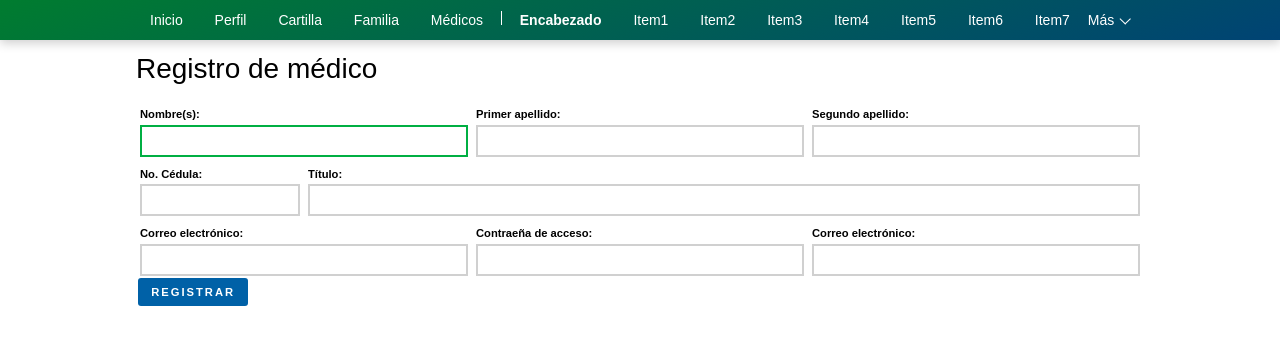
After one commit to francerz/sesi, a PHP site: page /eneit/app/medico-registro.php in a window 1280 px wide. The commit adds this page. Shown: the top 345 px of the page. Run offline with PHP 8.4, Linux system fonts and the light colour scheme; style sheets or scripts are compiled from the project's sources.

Commit message:
Registro de médico.

```diff
--- /dev/null
+++ b/app/medico-registro.php
@@ -0,0 +1,46 @@
+<?php include '../config.php'; ?>
+<?php mostrarStruct('top',['title'=>'Página de prueba']); ?>
+<?php mostrarStruct('header'); ?>
+<main>
+    <div class='content-view'>
+        <h1>Registro de médico</h1>
+        <form class='form flex' method='POST' action='app/action/medico.php?action=insertar'>
+            <div class='input w2'>
+                <label for='txtNombres'>Nombre(s):</label>
+                <input id='txtNombres' name='nombres' required autofocus />
+            </div>
+            <div class='input w2'>
+                <label for='txtApellido1'>Primer apellido:</label>
+                <input id='txtApellido1' name='apellido1' required />
+            </div>
+            <div class='input w2'>
+                <label for='txtApellido2'>Segundo apellido:</label>
+                <input id='txtApellido2' name='apellido2' required />
+            </div>
+            <div class='input w1'>
+                <label for='txtCedula'>No. Cédula:</label>
+                <input id='txtCedula' name='cedula' required />
+            </div>
+            <div class='input w5'>
+                <label for='txtTitulo'>Título:</label>
+                <input id='txtTitulo' name='titulo' required />
+            </div>
+            <div class='input w2'>
+                <label for='txtEmail'>Correo electrónico:</label>
+                <input id='txtEmail' name='email' required />
+            </div>
+            <div class='input w2'>
+                <label for='txtPassword'>Contraeña de acceso:</label>
+                <input id='txtPassword' name='password' required />
+            </div>
+            <div class='input w2'>
+                <label for='txtPassword2'>Correo electrónico:</label>
+                <input id='txtPassword2' required />
+            </div>
+            <div class='button-row'>
+                <button type='submit' class='cta'>Registrar</button>
+            </div>
+        </form>
+    </div>
+</main>
+<?php mostrarStruct('bottom'); ?>
--- a/config.php
+++ b/config.php
@@ -1,6 +1,8 @@
 <?php
 define('BASE_URL','http://localhost/eneit/sesi/');
 define('ROOT_DIR',__DIR__);
+
+define('MONGODB_PATH','mongodb://localhost:27017');
 
 function mostrarStruct($nombre, $vars = array()) {
     extract($vars);
--- a/css/main.scss
+++ b/css/main.scss
@@ -127,6 +127,9 @@ button {
             }
         }
     }
+    .button-row {
+        text-align: center;
+    }
     &.flex {
         display: flex;
         flex-flow: wrap;
```
Also changed, not shown: app/action/medico.php (added, +31 -0 lines).
